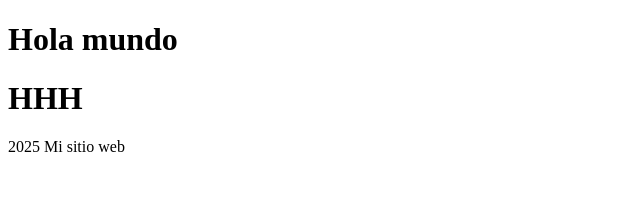
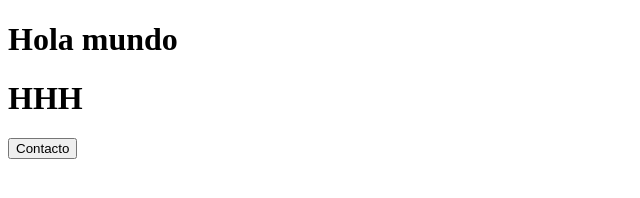
Before and after one commit to joseesignori/con_01, a plain HTML site: page index.html in a window 1280 px wide. Shown: the whole page, without its empty margins (0-640 px from the left). Drawn offline with Linux system fonts and the light colour scheme.

Commit message:
boton agregado

```diff
--- a/index.html
+++ b/index.html
@@ -8,6 +8,6 @@
 <body>
     <h1>Hola mundo</h1>
     <h1>HHH</h1>
-    <footer>2025 Mi sitio web</footer>
+    <button> Contacto </button>
 </body>
 </html>
```
